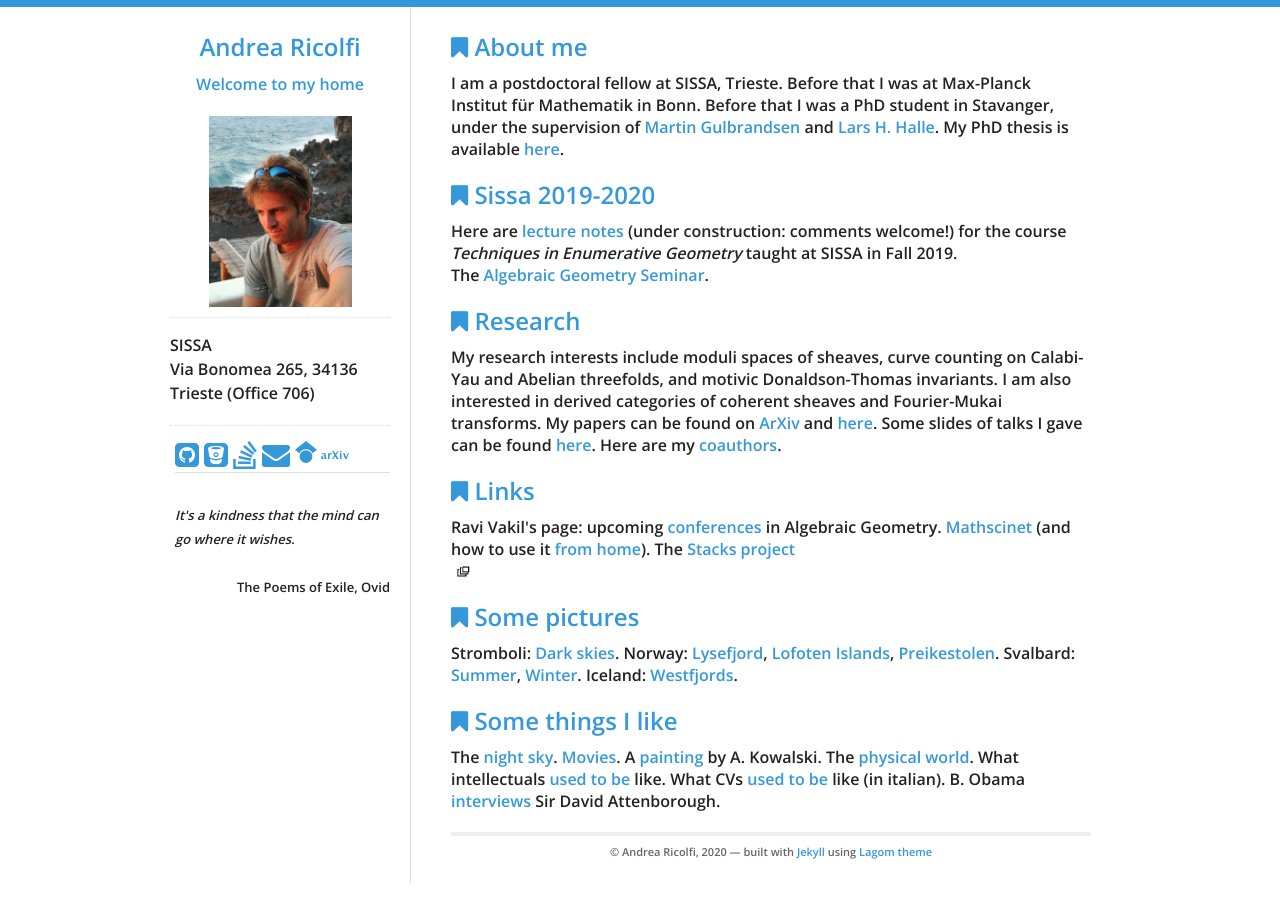
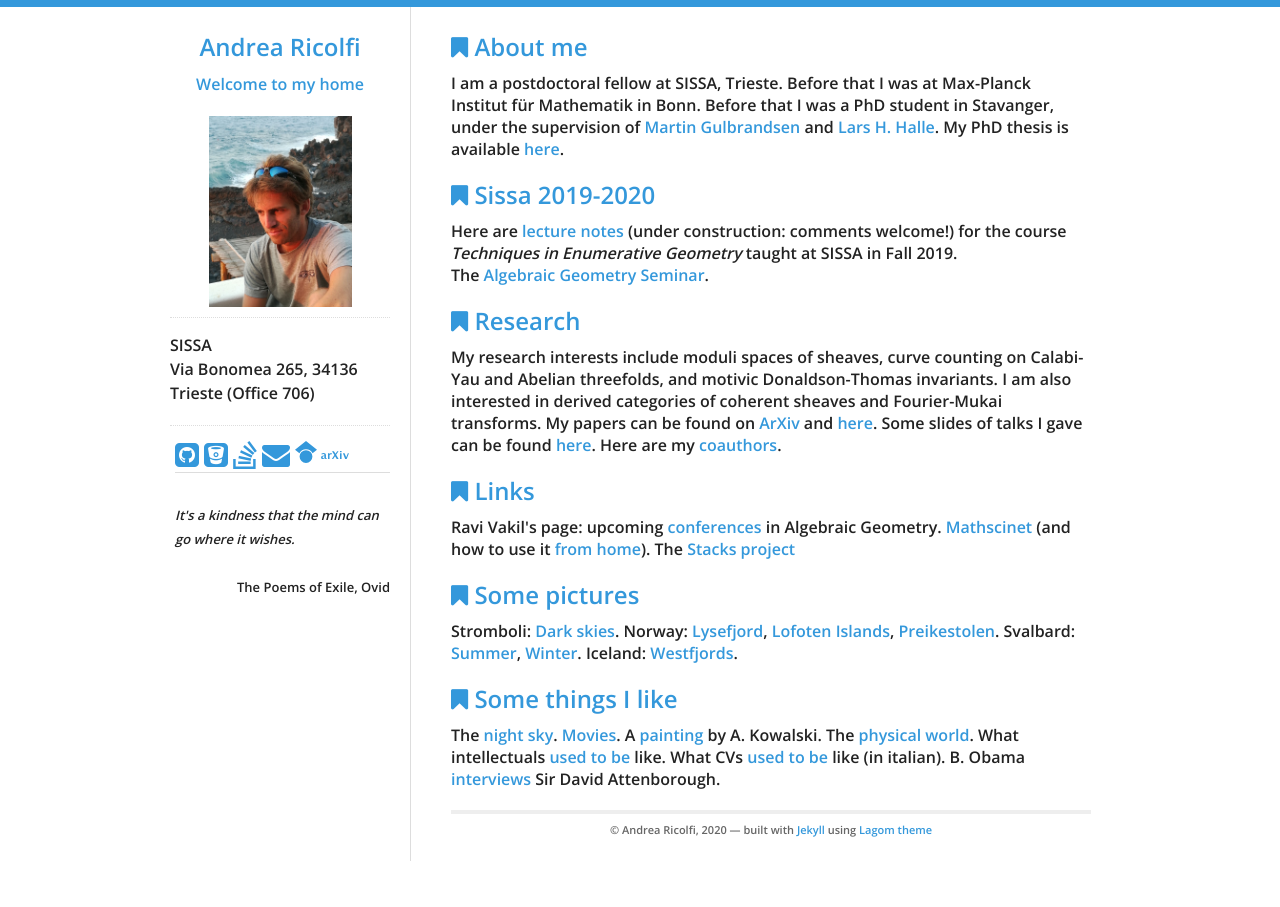
Before and after one commit to atricolfi/atricolfi.github.io, a Jekyll site: the page built from index.html, in a window 1280 px wide. Built offline with Jekyll 4.4.1, drawn with Linux system fonts in a browser that asks for light colours.

Commit message:
Update index.html

```diff
--- a/index.html
+++ b/index.html
@@ -36,7 +36,7 @@ Some slides of talks I gave can be found <a href="Slides.html">here</a>. Here ar
   Ravi Vakil's page: upcoming <a href="http://math.stanford.edu/%7Evakil/conferences.html">conferences</a>
 in Algebraic Geometry.
   <a href="https://mathscinet.ams.org/mathscinet/">Mathscinet</a> (and how to use it <a href="http://blogs.ams.org/beyondreviews/2015/04/28/using-mathscinet-at-home-or-on-the-road/#sthash.xjLiLLxn.dpbs">from home</a>).
-  The <a href="https://stacks.math.columbia.edu">Stacks project</a><img height="22" width="22" src="stacks.png">
+  The <a href="https://stacks.math.columbia.edu">Stacks project</a>
 
 </p>
 
```
